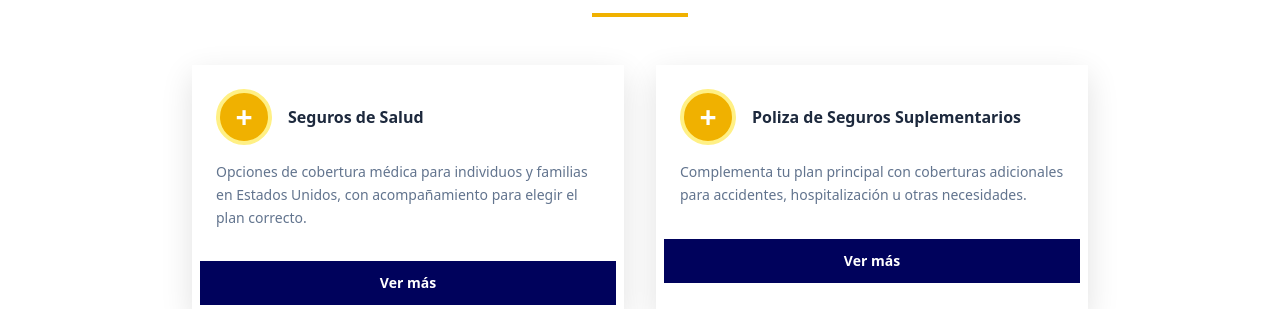
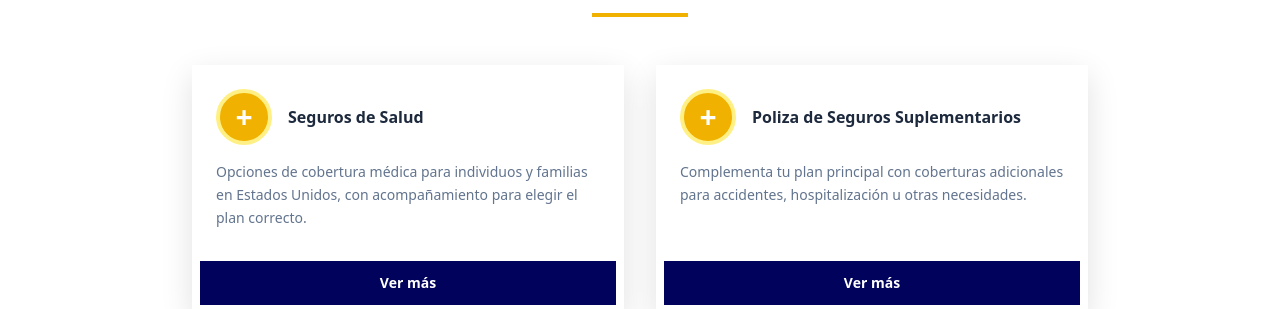
Before and after one commit to JerryMalloney/all-star-finance-group, a Next.js app: page /services in a window 1280 px wide. Shown: the part 643-952 px from the top of the page. Built offline with nearby package versions, Linux system fonts and the light colour scheme.

Commit message:
fix: update service card layout for improved visual consistency

```diff
--- a/src/components/shared/Services.tsx
+++ b/src/components/shared/Services.tsx
@@ -71,7 +71,7 @@ const Services = () => {
             <Link
               key={card.title}
               href={card.href}
-              className="group block  bg-white shadow-[0_10px_30px_rgba(0,0,0,0.12)] transition hover:-translate-y-1"
+              className="group block flex flex-col justify-between  bg-white shadow-[0_10px_30px_rgba(0,0,0,0.12)] transition hover:-translate-y-1"
             >
               <div className="p-6">
                 <div className="flex items-center gap-4">
```
